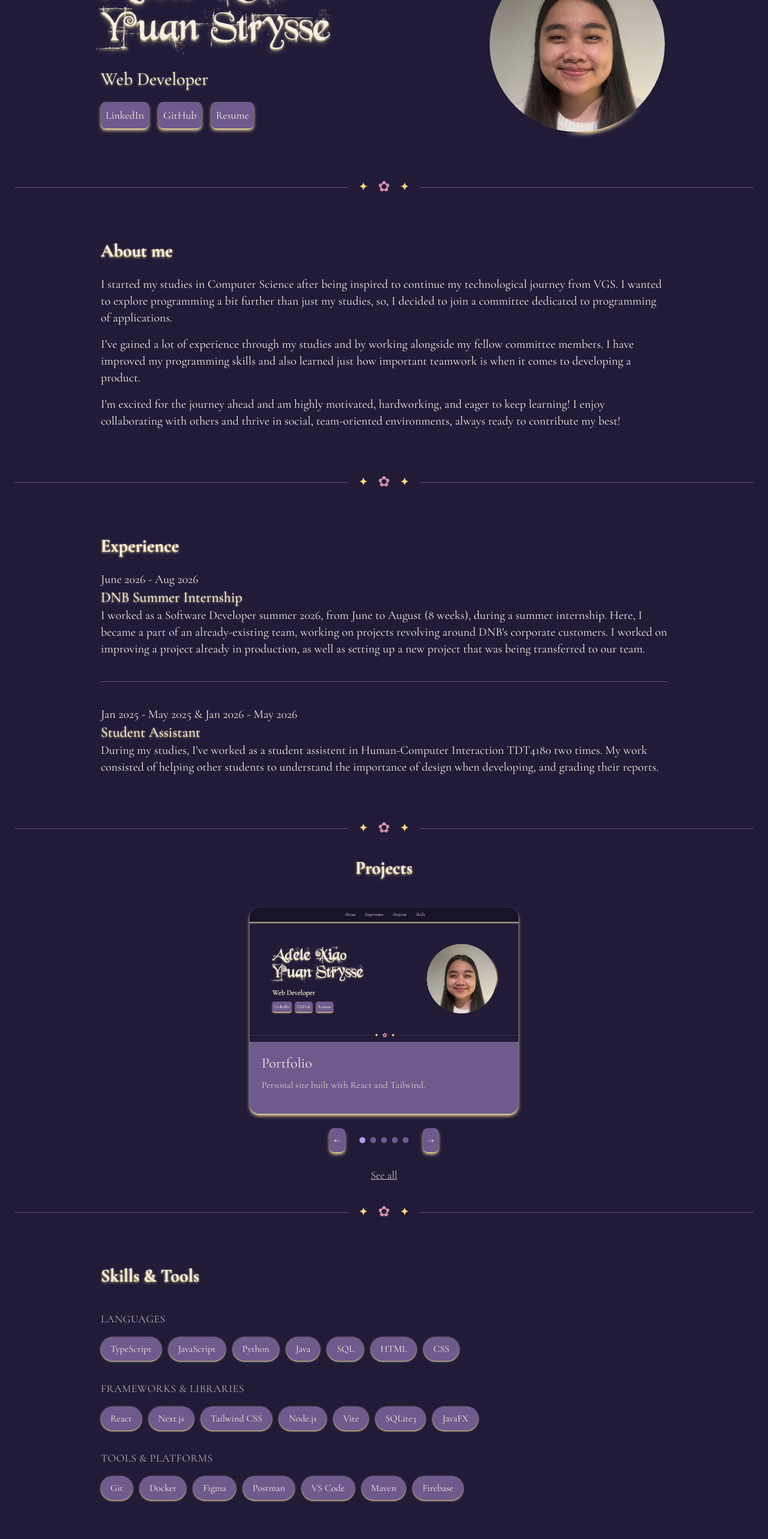
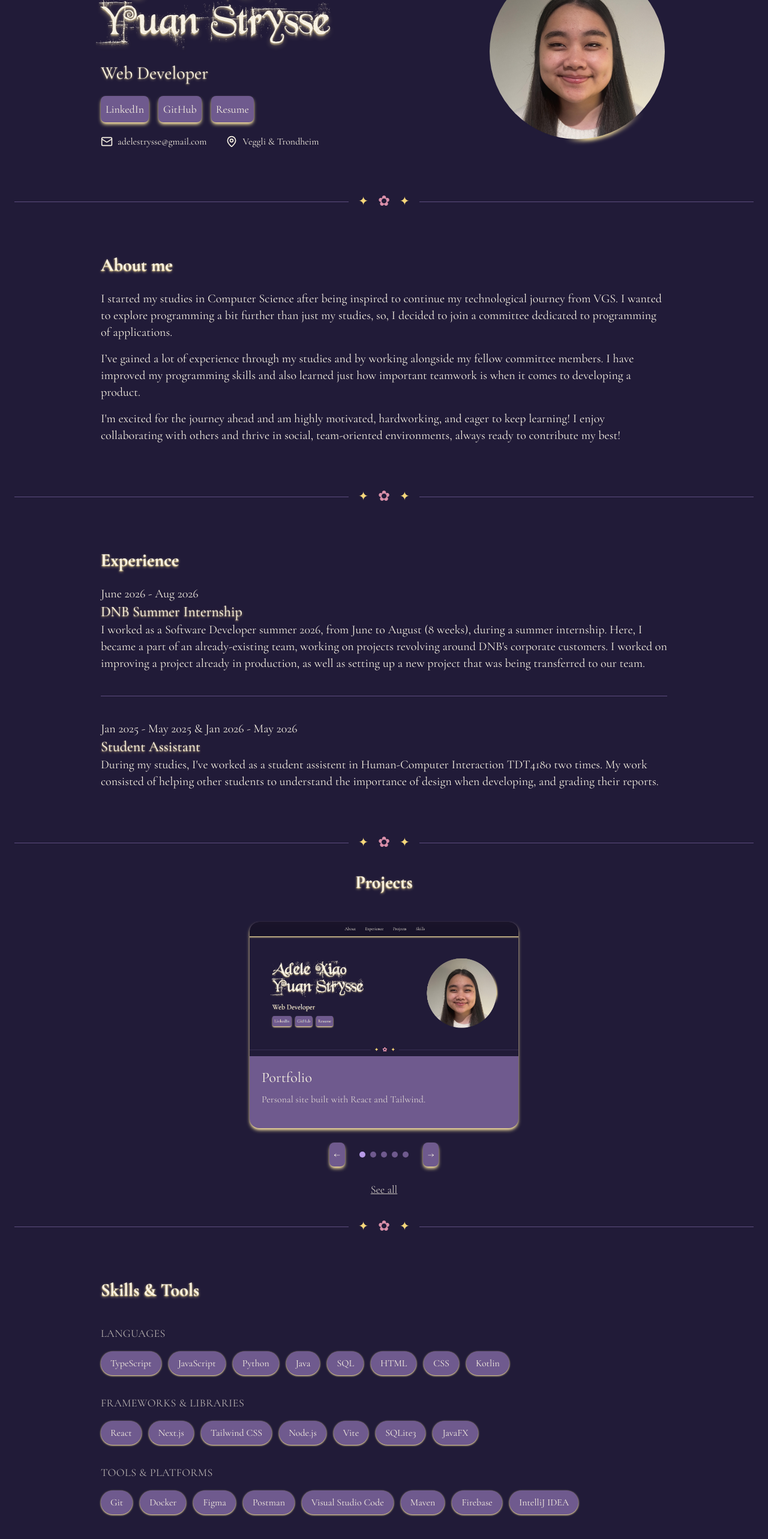
Before and after one commit to adelestrysse/Portfolio, a React (Vite) app: page / in a window 1280 px wide. Shown: the part 228-2794 px from the top of the page at 60% size. Built offline with nearby package versions, Linux system fonts and the light colour scheme.

Commit message:
update mail, address and skills

```diff
--- a/package.json
+++ b/package.json
@@ -13,6 +13,7 @@
     "@tailwindcss/vite": "^4.3.3",
     "react": "^19.2.8",
     "react-dom": "^19.2.8",
+    "react-icons": "^5.7.0",
     "tailwindcss": "^4.3.3"
   },
   "devDependencies": {
--- a/src/components/Introduction.tsx
+++ b/src/components/Introduction.tsx
@@ -1,3 +1,5 @@
+import { LuMail, LuMapPin } from "react-icons/lu";
+
 export default function () {
   return (
     <main className="flex flex-col-reverse md:flex-row items-center justify-between gap-12 p-10 w-full max-w-5xl mx-auto">
@@ -34,6 +36,16 @@ export default function () {
             Resume
           </a>
         </span>
+        <div className="flex flex-wrap items-center gap-8 mt-2">
+          <div className="flex items-center gap-2">
+            <LuMail className="text-xl" />
+            <p>adelestrysse@gmail.com</p>
+          </div>
+          <div className="flex items-center gap-2">
+            <LuMapPin className="text-xl" />
+            <p>Veggli & Trondheim</p>
+          </div>
+        </div>
       </section>
       <div className="relative w-75 h-75 shrink-0">
         <div
--- a/src/components/Skills.tsx
+++ b/src/components/Skills.tsx
@@ -14,6 +14,7 @@ const skillCategories: SkillCategory[] = [
       "SQL",
       "HTML",
       "CSS",
+      "Kotlin",
     ],
   },
   {
@@ -35,9 +36,10 @@ const skillCategories: SkillCategory[] = [
       "Docker",
       "Figma",
       "Postman",
-      "VS Code",
+      "Visual Studio Code",
       "Maven",
       "Firebase",
+      "IntelliJ IDEA",
     ],
   },
 ];
```
Also changed, not shown: 1 other file (tests, documents, lock files or other folders).
